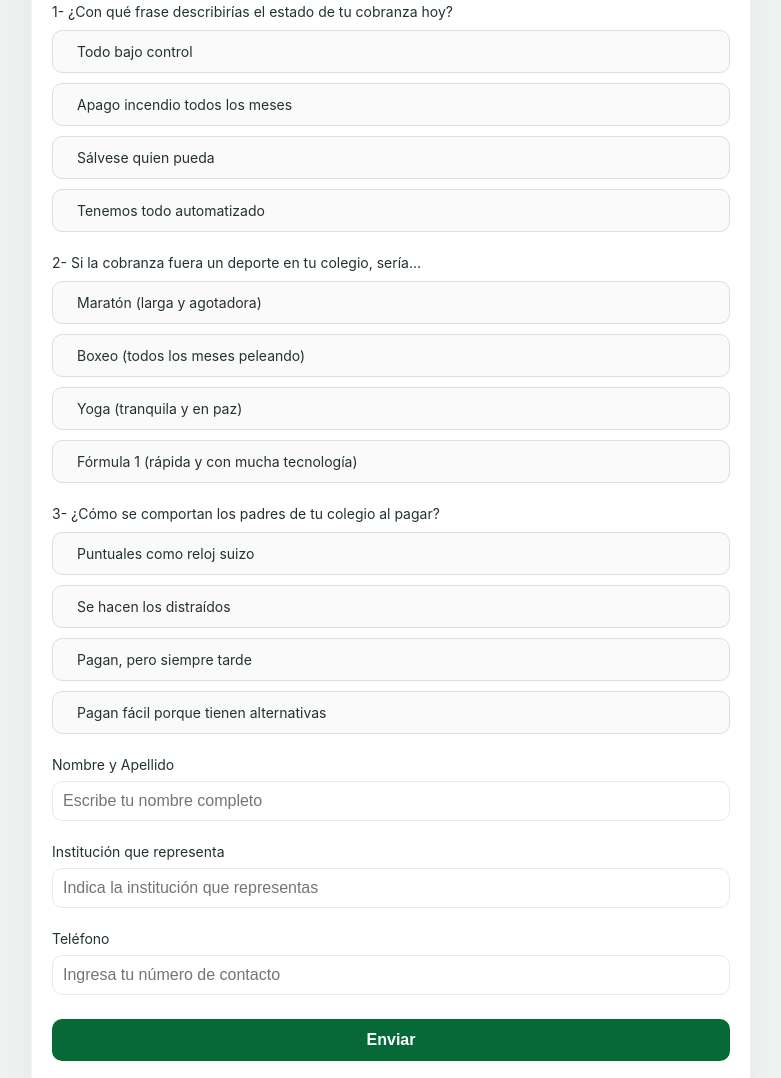
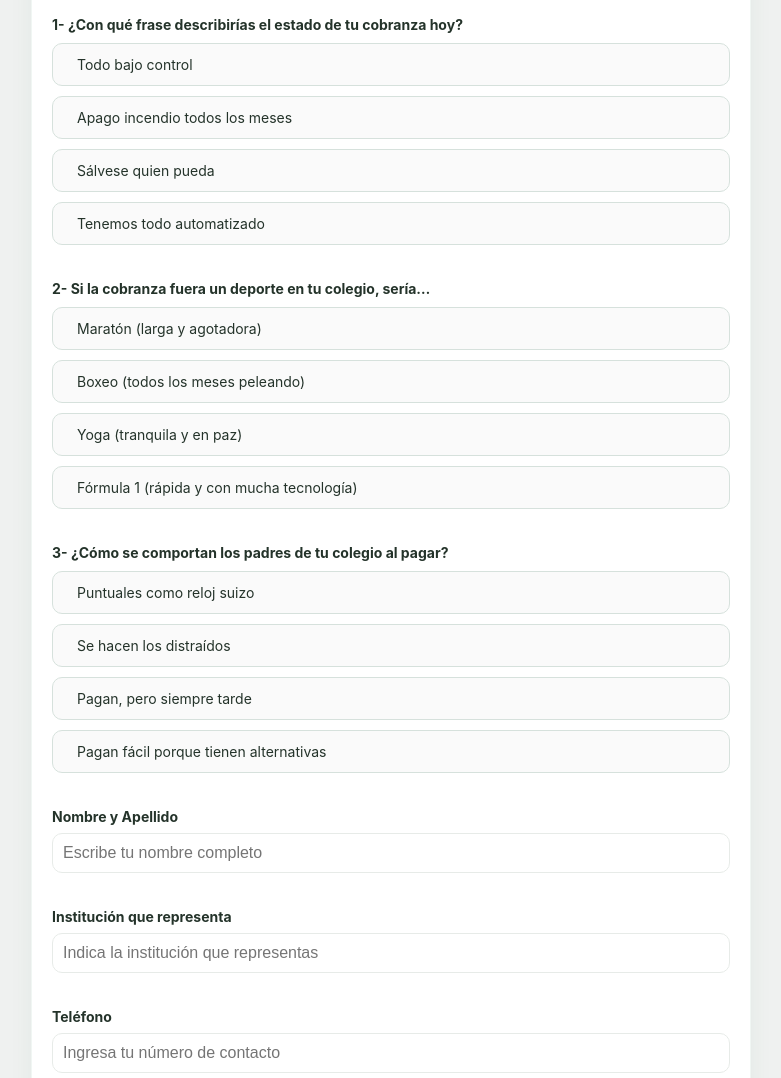
Before and after one commit to SebaColque/SIRO, a plain HTML site: page index.html in a window 1280 px wide. Shown: the part 227-1305 px from the top of the page, without its empty margins (249-1030 px from the left). Drawn offline with Linux system fonts and the light colour scheme.

Commit message:
Letra negrita

```diff
--- a/index.html
+++ b/index.html
@@ -64,7 +64,7 @@
 
 
     .question-block{
-      margin-top:22px;
+      margin-top:35px;
       animation: fadeInUp 0.9s ease both;
     }
 
@@ -239,7 +239,7 @@
       <form id="leadForm" autocomplete="off">
         <!-- P1 -->
         <div class="question-block">
-          <label>1- ¿Con qué frase describirías el estado de tu cobranza hoy?</label>
+          <label><b>1- ¿Con qué frase describirías el estado de tu cobranza hoy?</b></label>
           <div class="radio-row" data-group="q1">
             <label class="radio-btn"><input type="radio" name="q1" value="Todo bajo control" required/> <span>Todo bajo control</span></label>
             <label class="radio-btn"><input type="radio" name="q1" value="Apago incendio todos los meses" required/> <span>Apago incendio todos los meses</span></label>
@@ -250,7 +250,7 @@
 
         <!-- P2 -->
         <div class="question-block">
-          <label>2- Si la cobranza fuera un deporte en tu colegio, sería…</label>
+          <label><b>2- Si la cobranza fuera un deporte en tu colegio, sería…</b></label>
           <div class="radio-row" data-group="q2">
             <label class="radio-btn"><input type="radio" name="q2" value="Maratón" required/> <span>Maratón (larga y agotadora)</span></label>
             <label class="radio-btn"><input type="radio" name="q2" value="Boxeo" required/> <span>Boxeo (todos los meses peleando)</span></label>
@@ -261,7 +261,7 @@
 
         <!-- P3 -->
         <div class="question-block">
-          <label>3- ¿Cómo se comportan los padres de tu colegio al pagar?</label>
+          <label><b>3- ¿Cómo se comportan los padres de tu colegio al pagar?</b></label>
           <div class="radio-row" data-group="q3">
             <label class="radio-btn"><input type="radio" name="q3" value="Puntuales" required/> <span>Puntuales como reloj suizo</span></label>
             <label class="radio-btn"><input type="radio" name="q3" value="Distraídos" required/> <span>Se hacen los distraídos</span></label>
@@ -272,17 +272,17 @@
 
         <!-- DATOS -->
         <div class="question-block">
-          <label>Nombre y Apellido</label>
+          <label><b>Nombre y Apellido</b></label>
           <input class="field" name="fullname" type="text" placeholder="Escribe tu nombre completo" required />
         </div>
 
         <div class="question-block">
-          <label>Institución que representa</label>
+          <label><b>Institución que representa</b></label>
           <input class="field" name="institution" type="text" placeholder="Indica la institución que representas" required />
         </div>
 
         <div class="question-block">
-          <label>Teléfono</label>
+          <label><b>Teléfono</b></label>
           <input class="field" name="phone" type="tel" inputmode="numeric" pattern="[0-9]+" placeholder="Ingresa tu número de contacto" required />
         </div>
 
```
